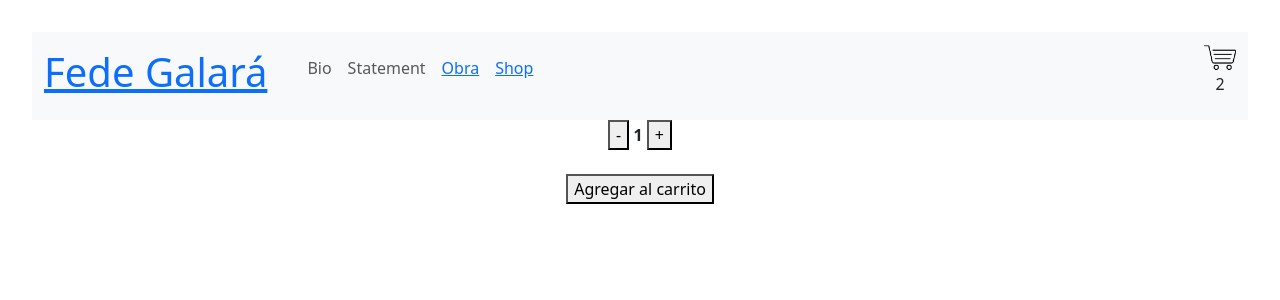
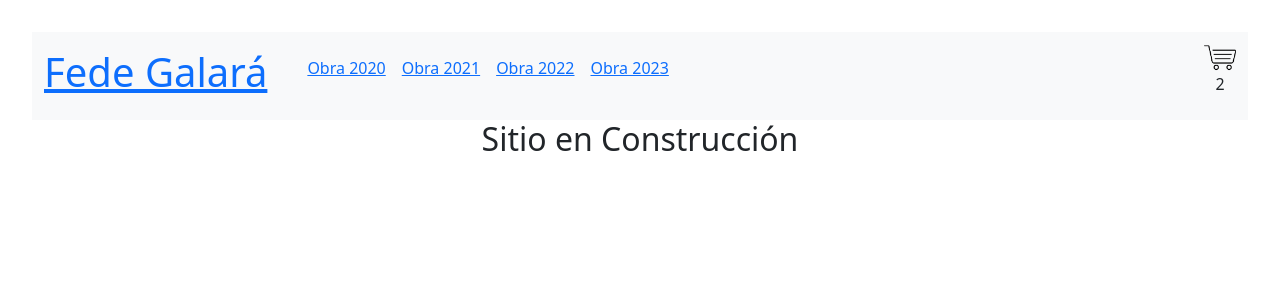
Before and after one commit to belugallardo/React, a React (Vite) app: page /cart in a window 1280 px wide. Shown: the top 300 px of the page. Built offline with nearby package versions, Linux system fonts and the light colour scheme.

Commit message:
segundaPreentrega

```diff
--- a/package.json
+++ b/package.json
@@ -11,7 +11,8 @@
   },
   "dependencies": {
     "react": "^18.2.0",
-    "react-dom": "^18.2.0"
+    "react-dom": "^18.2.0",
+    "react-router-dom": "^6.11.2"
   },
   "devDependencies": {
     "@types/react": "^18.0.28",
--- a/src/App.jsx
+++ b/src/App.jsx
@@ -1,26 +1,21 @@
-import { useState } from 'react'
-import reactLogo from './assets/react.svg'
-import viteLogo from '/vite.svg'
 import './App.css'
 import Navbar from './components/Navbar/Navbar'
 import ItemListContainer from './components/ItemListContainer/ItemListContainer'
-import ItemCount from './components/ItemCount/ItemCount'
 import ItemDetailContainer from './components/ItemDetailContainer/ItemDetailContainer'
 import { BrowserRouter, Route, Routes } from 'react-router-dom'
 
 function App() {
-  const [count, setCount] = useState(0)
 
   return (
     <>
     <BrowserRouter>
     <Navbar />
-    <ItemCount inicial = {1}  stock = {10} />
     <Routes >
-      <Route path='/' element ={<ItemListContainer greeting={"Fede Galará - Artista "} />} />
+      <Route path='/' element ={<ItemListContainer/>} />
       <Route path='/categoria/:idCategoria' element ={< ItemListContainer/> } />
       <Route path='/item/:idItem' element ={<ItemDetailContainer /> } />
-
+      <Route path='*' element={<h2>Sitio en Construcción </h2>  } />
+      {/* <Route path='/cart'element={<ItemListContainer/>} />  */}
     </Routes>
     </ BrowserRouter>
     </>
--- a/src/components/ItemCount/ItemCount.jsx
+++ b/src/components/ItemCount/ItemCount.jsx
@@ -1,12 +1,10 @@
 import './ItemCount.css'
 import { useState } from 'react'
 
-const ItemCount = ({ stock, inicial }) => {
+const ItemCount = ({ stock, inicial, funcionAgregar }) => {
     const [itemCount, setItemCount] = useState(inicial)
 
-    const agregarAlCarrito = () => {
-        console.log(`Agregado ${itemCount} item `)
-    }
+
 
     const aumentarCount = () => {
         if (itemCount < stock) {
@@ -26,7 +24,7 @@ const ItemCount = ({ stock, inicial }) => {
             <strong> {itemCount} </strong>
             <button onClick={aumentarCount}> + </button>
             <br /><br />
-            <button onClick={agregarAlCarrito}> Agregar al carrito  </button>
+            <button onClick={() => funcionAgregar(itemCount)}> Agregar al carrito  </button>
         </>
     )
 }
--- a/src/components/ItemDetail/ItemDetail.jsx
+++ b/src/components/ItemDetail/ItemDetail.jsx
@@ -1,7 +1,16 @@
 import  './ItemDetail.css'
+import ItemCount from '../ItemCount/ItemCount'
+import { useState } from 'react'
+import { Link } from 'react-router-dom'
 
-const ItemDetail = ({id, nombre,precio,img,descripcion}) => {
+const ItemDetail = ({id, nombre,precio,img,descripcion, stock}) => {
 
+  const [agregarCantidad, setAgregarCantidad]= useState(0);
+
+  const manejadorCantidad = (cantidad)=> {
+    setAgregarCantidad(cantidad);
+    console.log("Productos Agregados: " + cantidad);
+  }
     return (
     <div className='contenedorItem'>
         <h2> Obra: {nombre} </h2>
@@ -9,7 +18,10 @@ const ItemDetail = ({id, nombre,precio,img,descripcion}) => {
         <h3>ID: {id} </h3>
         <p> {descripcion} </p>
         <img src={img}  alt={nombre} />
-
+        <br /> <br />
+        {
+          agregarCantidad > 0 ? (<Link to= "/cart">Terminar compra</Link>) : (<ItemCount inicial={1} stock={stock} funcionAgregar={manejadorCantidad}  />)
+        }
     </div>
   )
 }
--- a/src/components/ItemDetailContainer/ItemDetailContainer.jsx
+++ b/src/components/ItemDetailContainer/ItemDetailContainer.jsx
@@ -6,7 +6,7 @@ import { useParams } from 'react-router-dom';
 
 const ItemDetailContainer = () => {
     const [producto, setProducto] = useState(null);
-    const {idItem} = useParams;
+    const {idItem} = useParams();
 
     useEffect(() => {
         getUnProducto(idItem)
--- a/src/components/Navbar/Navbar.jsx
+++ b/src/components/Navbar/Navbar.jsx
@@ -14,13 +14,17 @@ const Navbar = () => {
                 <div className="collapse navbar-collapse" id="navbarNavAltMarkup">
                     <nav className="navbar-nav">
                         <ul>
-                            <li className='nav-link nav-item'>Bio</li>
-                            <li className='nav-link nav-item'>Statement</li>
-                            <li className='nav-link nav-item' >
-                            <NavLink to= {"/categoria/3"}> Obra </NavLink>
+                            <li className='nav-link nav-item'>
+                            <NavLink to= {'/categoria/1'}> Obra 2020 </NavLink>
                             </li>
                             <li className='nav-link nav-item'>
-                            <NavLink to={ "/categoria/2"}> Shop </NavLink>
+                            <NavLink to= {'/categoria/2'}>Obra 2021</NavLink>
+                            </li>
+                            <li className='nav-link nav-item' >
+                            <NavLink to= {'/categoria/3'}> Obra 2022</NavLink>
+                            </li>
+                            <li className='nav-link nav-item'>
+                            <NavLink to={ '/categoria/4'}> Obra 2023 </NavLink>
                             </li>
                         </ul>
                     </nav>
--- a/src/components/asyncmock.js
+++ b/src/components/asyncmock.js
@@ -1,9 +1,9 @@
 const productos = [
-    { nombre: "Obra 1", precio: 200, id: "1", descripcion: "obra1", img: "../img/obra1.jpg", idCat:2 },
-    { nombre: "Obra 2", precio: 300, id: "2", descripcion: "obra2", img: "../img/obra2.jpg", idCat:2 },
-    { nombre: "Obra 3", precio: 350, id: "3", descripcion: "obra3", img: "../img/obra3.jpg", idCat:3 },
-    { nombre: "Obra 4", precio: 400, id: "4", descripcion: "obra4", img: "../img/obra1.jpg", idCat:3 },
-    { nombre: "Obra 5", precio: 500, id: "5", descripcion: "obra5", img: "../img/obra2.jpg", idCat:4 },
+    { nombre: "Obra 1", precio: 200, id: "1", descripcion: "obra1", img: "../img/obra1.jpg", idCat:"1", stock: 5 },
+    { nombre: "Obra 2", precio: 300, id: "2", descripcion: "obra2", img: "../img/obra2.jpg", idCat:"2", stock: 5 },
+    { nombre: "Obra 3", precio: 350, id: "3", descripcion: "obra3", img: "../img/obra3.jpg", idCat:"3", stock: 5 },
+    { nombre: "Obra 4", precio: 400, id: "4", descripcion: "obra4", img: "../img/obra1.jpg", idCat:"3", stock: 5 },
+    { nombre: "Obra 5", precio: 500, id: "5", descripcion: "obra5", img: "../img/obra2.jpg", idCat:"4", stock: 5 },
 ]
 
 export const getProductos = () => {
@@ -15,7 +15,7 @@ export const getProductos = () => {
 }
 
 export const getUnProducto = (id) => {
-    return new Promise((resolve) => {
+    return new Promise(resolve => {
         setTimeout(() => {
             const producto = productos.find(prod => prod.id === id);
             resolve(producto);
@@ -24,7 +24,7 @@ export const getUnProducto = (id) => {
 }
 
 export const getProductosPorCategoria =(idCategoria) => {
-    return new Promise((resolve) => {
+    return new Promise(resolve => {
         setTimeout(() => {
             const productosCategoria = productos.filter(prod => prod.idCat === idCategoria);
             resolve(productosCategoria);
```
Also changed, not shown: 1 other file (tests, documents, lock files or other folders).
